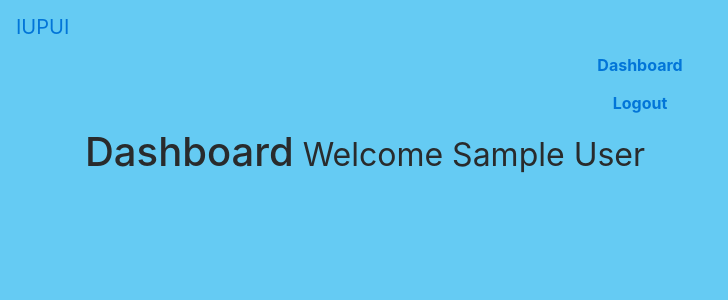
After one commit to Premchand95/-RadAIJournal, a Flask app: page /dashboard in a window 1280 px wide. The commit adds this page. Shown: the top 300 px of the page, without its empty margins (0-728 px from the left). Run offline with Flask 2, Linux system fonts and the light colour scheme; the visitor is signed in with stand-in values (Sample User, id 1); some libraries are stand-ins or nearby versions.

Commit message:
Add files via upload

```diff
--- a/flaskapp/app.py
+++ b/flaskapp/app.py
@@ -1,9 +1,18 @@
-from flask import Flask, render_template
-#from flask_mysqldb import MySQL
-from wtforms import Form, StringField, TextAreaField, PasswordField, validators
+from flask import Flask, render_template,flash,redirect,url_for,session,logging,request
+from flask_mysqldb import MySQL
+from wtforms import Form, StringField, TextAreaField, PasswordField, validators,SelectField
 from passlib.hash import sha256_crypt
 from functools import wraps
 app=Flask(__name__)
+
+# Config MySQL
+app.config['MYSQL_HOST'] = 'localhost'
+app.config['MYSQL_USER'] = 'root'
+app.config['MYSQL_PASSWORD'] = '12345'
+app.config['MYSQL_DB'] = 'flaskapp'
+app.config['MYSQL_CURSORCLASS'] = 'DictCursor'
+#init_sql
+mysql = MySQL(app)
 
 @app.route('/')
 def index():
@@ -16,11 +25,57 @@ def about():
 @app.route('/contact')
 def contact():
     return render_template('contact.html')
+# Register Form Class
+class RegisterForm(Form):
+    name = StringField('Name',[validators.Length(min=1, max=50)])
+    username = StringField('Username', [validators.Length(min=4, max=25)])
+    email = StringField('Email', [validators.Length(min=6, max=50)])
+    password = PasswordField('Password', [
+        validators.DataRequired(),
+        validators.EqualTo('confirm', message='Passwords do not match')
+    ])
+    confirm = PasswordField('Confirm Password')
+    specialization = SelectField('specialization',choices=[('B', 'Breast'), ('PC', 'Chest/cardio'), ('I', 'IR'),('EG', 'ER/General'),('BAM', 'Body/abdomen/MRI'),('HN', 'Head/Neck')])
+    experience = SelectField('experience', choices=[('0','R0'),('1','R1'),('2','R2'),('3','R3')])
 
-@app.route('/register')
+# User Register
+@app.route('/register', methods=['GET', 'POST'])
 def register():
-    return render_template('register.html')
+    form = RegisterForm(request.form)
+    if request.method == 'POST' and form.validate():
+        name = form.name.data
+        email = form.email.data
+        username = form.username.data
+        password = sha256_crypt.encrypt(str(form.password.data))
+        specialization = form.specialization.data
+        experience = form.experience.data
 
+        # Create cursor
+        cur = mysql.connection.cursor()
+
+        # Execute query
+        cur.execute("INSERT INTO USERS(name, email, username, password,specialization,experience) VALUES(%s, %s, %s, %s,%s,%s)", (name, email, username, password,specialization,experience))
+
+        # Commit to DB
+        mysql.connection.commit()
+
+        # Close connection
+        cur.close()
+
+        flash('You are now registered and can log in', 'success')
+
+        return redirect(url_for('index'))
+    return render_template('register.html', form=form)
+# Check if user logged in
+def is_logged_in(f):
+    @wraps(f)
+    def wrap(*args, **kwargs):
+        if 'logged_in' in session:
+            return f(*args, **kwargs)
+        else:
+            flash('Unauthorized, Please login', 'danger')
+            return redirect(url_for('login'))
+    return wrap
 
 
 # User login
@@ -35,50 +90,46 @@ def login():
         cur = mysql.connection.cursor()
 
         # Get user by username
-        result = cur.execute("SELECT * FROM users WHERE username = %s", [username])
+        result= cur.execute("SELECT * FROM USERS WHERE username = %s", [username])
 
         if result > 0:
             # Get stored hash
             data = cur.fetchone()
             password = data['password']
+            name=data['name']
 
             # Compare Passwords
             if sha256_crypt.verify(password_candidate, password):
-                # Passed
                 session['logged_in'] = True
                 session['username'] = username
-
+                session['name']=name
                 flash('You are now logged in', 'success')
                 return redirect(url_for('dashboard'))
             else:
-                error = 'Invalid login'
+                error = 'Incorrect Password'
                 return render_template('login.html', error=error)
-            # Close connection
+                # Close connection
             cur.close()
         else:
-            error = 'Username not found'
+            error = 'User not found'
             return render_template('login.html', error=error)
 
     return render_template('login.html')
 
-# Check if user logged in
-def is_logged_in(f):
-    @wraps(f)
-    def wrap(*args, **kwargs):
-        if 'logged_in' in session:
-            return f(*args, **kwargs)
-        else:
-            flash('Unauthorized, Please login', 'danger')
-            return redirect(url_for('login'))
-    return wrap
+#dashboard
+@app.route('/dashboard')
+@is_logged_in
+def dashboard():
+    return render_template('dashboard.html')
+
 
 # Logout
 @app.route('/logout')
-@is_logged_in
 def logout():
     session.clear()
     flash('You are now logged out', 'success')
     return redirect(url_for('login'))
 
 if __name__=='__main__':
+    app.secret_key='12345'
     app.run(debug=True)
--- /dev/null
+++ b/flaskapp/templates/dashboard.html
@@ -0,0 +1,4 @@
+{% extends 'pagelayout.html' %}
+{% block body %}
+<h1>Dashboard<small> Welcome {{session.name}} </small> </h1>
+{% endblock %}
--- a/flaskapp/templates/includes/_navbar.html
+++ b/flaskapp/templates/includes/_navbar.html
@@ -8,23 +8,29 @@
         <a class="nav-link" href="/">Home <span class="sr-only">(current)</span></a>
       </li>
       <li class="nav-item">
-        <a class="nav-link" href="/about" style="color:White">About</a>
+        <a class="nav-link" href="/about" style="color:White;">About</a>
       </li>
       <li class="nav-item">
-        <a class="nav-link" href="/contact" style="color:White">Contact</a>
+        <a class="nav-link" href="/contact" style="color:White;">Contact</a>
     </ul>
   </div>
   <ul class="nav navbar-nav navbar-right">
-          {% if session.logged_in %}
-            <li style="color:White"><a href="/logout">Logout</a></li>
-          {% else %}
-          <div>
-            <li style="color:White"><a href="/register">Register</a></li>
-
-            <li style="color:White"><a href="/login">Login</a></li>
-          </div>
-          {% endif %}
-
+    {% if session.logged_in %}
+    <div class="btn">
+      <li><a href="dashboard"style="font-weight:bold;">Dashboard</a></li>
+    </div>
+    <div class="btn">
+      <li><a href="/logout"style="font-weight:bold" >Logout</a></li>
+    </div>
+    {% else %}
+    <div class="btn-group" >
+      <div class="btn">
+        <li><a href="/register" style="font-weight:bold;">Register</a></li>
+      </div>
+      <div class="btn">
+        <li><a href="/login"style="font-weight:bold" >Login</a></li>
+      </div>
+      {% endif %}
   </ul>
 </div>
 </nav>
--- a/flaskapp/templates/login.html
+++ b/flaskapp/templates/login.html
@@ -1,7 +1,8 @@
-{% extends 'layout.html' %}
+{% extends 'pagelayout.html' %}
 
 {% block body %}
   <h1>Login</h1>
+  {% from "includes/_messages.html" import render_field %}
   <form action="" method="POST">
     <div class="form-group">
       <label>Username</label>
--- a/flaskapp/templates/pagelayout.html
+++ b/flaskapp/templates/pagelayout.html
@@ -5,8 +5,7 @@
 <title>Flaskapp</title>
 <link rel="stylesheet" href="https://maxcdn.bootstrapcdn.com/bootstrap/4.0.0-beta.3/css/bootstrap.min.css">
 </head>
-<body style="background-color:#E8310A;">
-
+<body style="background-color:#65CBF3;">
   {% include 'includes/_navbar.html'%}
   <div class="container">
       {% include 'includes/_messages.html' %}
```
Also changed, not shown: flaskapp/templates/register.html (+11 -3 lines).
